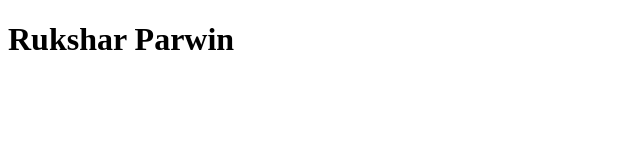
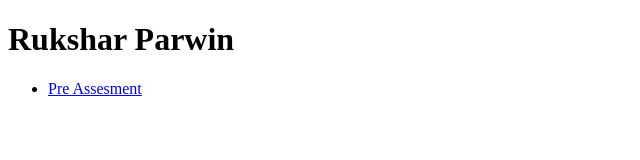
Before and after one commit to rxparwin/ifsc-3342, a plain HTML site: page index.html in a window 1280 px wide. Shown: the whole page, without its empty margins (0-640 px from the left). Drawn offline with Linux system fonts and the light colour scheme.

Commit message:
First Commit

```diff
--- a/index.html
+++ b/index.html
@@ -10,5 +10,10 @@
 <body>
 
   <h1>Rukshar Parwin </h1>
+  <nav>
+    <ul>
+      <li><a href="pre-assesment/index.html">Pre Assesment</a></li>
+    </ul>
+  </nav>
 </body>
 </html>
```
